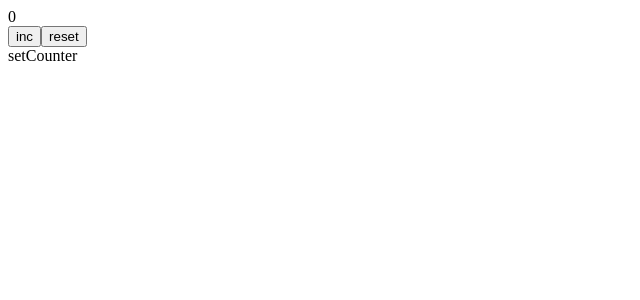
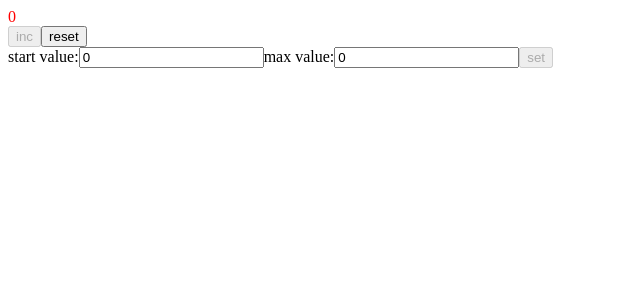
Before and after one commit to VitalkaMihal/advanced-counter, a React (Vite) app: page / in a window 1280 px wide. Shown: the top 300 px of the page, without its empty margins (0-640 px from the left). Built offline with nearby package versions, Linux system fonts and the light colour scheme.

Commit message:
feat(counter): add some function

```diff
--- a/src/App.tsx
+++ b/src/App.tsx
@@ -1,13 +1,61 @@
 import {SetCounter} from "./layout/setCounter/SetCounter.tsx";
 import {Counter} from "./layout/counter/Counter.tsx";
+import {useEffect, useState} from "react";
+
+export type DataType = {
+    startValue: number
+    maxValue: number
+    value: number
+    stateError: boolean
+}
 
 export function App() {
 
+    const [data, setData] = useState<DataType>({
+        startValue: 0,
+        maxValue: 0,
+        value: 0,
+        stateError: false,
+    });
 
-  return (
-    <>
-      <Counter/>
-      <SetCounter/>
-    </>
-  )
+    const {startValue, maxValue, value, stateError} = data;
+
+    // const getStartValue = (e: number) => {
+    //     setData({...data, startValue: e})
+    // }
+    //
+    // const getMaxValue = (e: number) => {
+    //     setData({...data, maxValue: e})
+    //
+    // }
+
+    useEffect(() => {
+        if(value >= maxValue){setData({...data, stateError: true})}},
+        [value])
+
+    const counterHandler = () => {
+        setData({...data, value: value + 1})
+    }
+    const setDataCounter = (e: DataType) => {
+        setData(e)
+    }
+
+    const resetCounter = () => {
+        setData({...data, value: startValue, stateError: false})
+    }
+
+    return (
+        <>
+            <Counter
+                value={value}
+                stateError={stateError}
+                counterHandler={counterHandler}
+                resetCounter={resetCounter}/>
+            <SetCounter startValue={startValue}
+                        maxValue={maxValue}
+                // getMaxValue={getMaxValue}
+                // getStartValue={getStartValue}
+                        setDataCounter={setDataCounter}/>
+        </>
+    )
 }
--- a/src/Components/Button/Button.tsx
+++ b/src/Components/Button/Button.tsx
@@ -3,11 +3,12 @@ type ButtonProps = {
     title: string
     onClick: () => void
     className?: string
+    disabled?: boolean
 }
 
-export const Button = ({title, onClick, className}: ButtonProps) => {
+export const Button = ({title, onClick, className, disabled}: ButtonProps) => {
     return (
-        <button onClick={onClick} className={className}>
+        <button disabled={disabled} onClick={onClick} className={className}>
             {title}
         </button>
     );
--- /dev/null
+++ b/src/Components/InputData/InputData.tsx
@@ -0,0 +1,36 @@
+import {type ChangeEvent, useEffect, useState} from "react";
+import "./inputData.css"
+
+type InputDataProps = {
+    value: number
+    onChange: (e:number) => void
+}
+
+export const InputData = ({value, onChange}: InputDataProps) => {
+
+    const [valueInput, setValueInput] = useState(value)
+    const [error, setError] = useState(false)
+
+ const onChangeHandler = (e: ChangeEvent<HTMLInputElement>) => {
+
+        setValueInput(+e.currentTarget.value)
+
+ }
+    useEffect(() => {
+        onChange(valueInput)
+        if(valueInput < 0){
+            setError(true)
+        }else{setError(false)}
+    }  ,[valueInput])
+
+    return (
+        <>
+        <input type="number"
+               value={valueInput}
+               onChange={onChangeHandler}
+               className={error ? 'error' : ''}
+        />
+            {error && <span className="error">should be more 0</span>}
+        </>
+    );
+};
--- /dev/null
+++ b/src/Components/InputData/inputData.css
@@ -0,0 +1,3 @@
+. error {
+    color: red;
+}
--- a/src/layout/counter/Counter.tsx
+++ b/src/layout/counter/Counter.tsx
@@ -1,24 +1,28 @@
-import {useState} from "react";
 import {Button} from "../../Components/Button/Button.tsx";
 import {Display} from "../display/Display.tsx";
 
-export const Counter = () => {
+type CounterProps = {
+    value: number
+    stateError: boolean
+    counterHandler: () => void
+    resetCounter: () => void;
+}
 
-    const [count, setCount] = useState(0)
-    const [start, setStart] = useState(0)
+
+export const Counter = ({stateError, value, counterHandler, resetCounter}: CounterProps) => {
 
     const onClickHandlerCounter = () => {
-        setCount(count + 1)
+        counterHandler()
     }
 
     const onClickHandlerReset = () => {
-        setCount(start)
+        resetCounter()
     }
 
     return (
         <>
-            <Display title={count}/>
-            <Button title="inc" onClick={onClickHandlerCounter}/>
+            <Display title={value} error={stateError}/>
+            <Button title="inc" onClick={onClickHandlerCounter} disabled={stateError}/>
             <Button title="reset" onClick={onClickHandlerReset}/>
         </>
     );
--- a/src/layout/display/Display.tsx
+++ b/src/layout/display/Display.tsx
@@ -1,11 +1,13 @@
+import "./styles.css"
 
 type DisplayProps = {
-    title: number
+    title: number | string
+    error: boolean
 }
 
-export const Display = ({title}: DisplayProps) => {
+export const Display = ({title, error}: DisplayProps) => {
     return (
-        <div>
+        <div className={error ? "error" : undefined}>
             {title}
         </div>
     );
--- /dev/null
+++ b/src/layout/display/styles.css
@@ -0,0 +1,3 @@
+.error {
+    color: red;
+}
--- a/src/layout/setCounter/SetCounter.tsx
+++ b/src/layout/setCounter/SetCounter.tsx
@@ -1,8 +1,52 @@
+import {Button} from "../../Components/Button/Button.tsx";
+import {InputData} from "../../Components/InputData/InputData.tsx";
+import {useEffect, useState} from "react";
+import type {DataType} from "../../App.tsx";
 
-export const SetCounter = () => {
+type setCounterProps = {
+    startValue: number
+    maxValue: number
+    // getMaxValue: (e: number) => void
+    // getStartValue: (e: number) => void
+    setDataCounter: (e: DataType) => void
+}
+
+export const SetCounter = ({startValue, maxValue, setDataCounter}: setCounterProps) => {
+
+    const [startValueInput, setStartValueInput] = useState(startValue);
+    const [maxValueInput, setMaxValueInput] = useState(maxValue);
+    const [error, setError] = useState(false)
+
+    useEffect(() => {
+        if (startValueInput < 0 || maxValueInput < 0 || startValueInput >= maxValueInput) {
+            setError(true)
+        } else {
+            setError(false)
+        }
+    }, [startValueInput, maxValueInput])
+
+    const onChangeHandlerStart = (e: number) => {
+        setStartValueInput(e)
+    }
+
+    const onChangeHandlerMax = (e: number) => {
+        setMaxValueInput(e)
+    }
+
+    const onClickSetHandler = () => {
+        setDataCounter({
+            startValue: startValueInput,
+            maxValue: maxValueInput,
+            value: startValueInput,
+            stateError: false
+        })
+    }
+
     return (
         <div>
-            setCounter
+            start value:<InputData value={startValueInput} onChange={onChangeHandlerStart}/>
+            max value:<InputData value={maxValueInput} onChange={onChangeHandlerMax}/>
+            <Button title="set" onClick={onClickSetHandler} disabled={error}/>
         </div>
     );
 };
```
